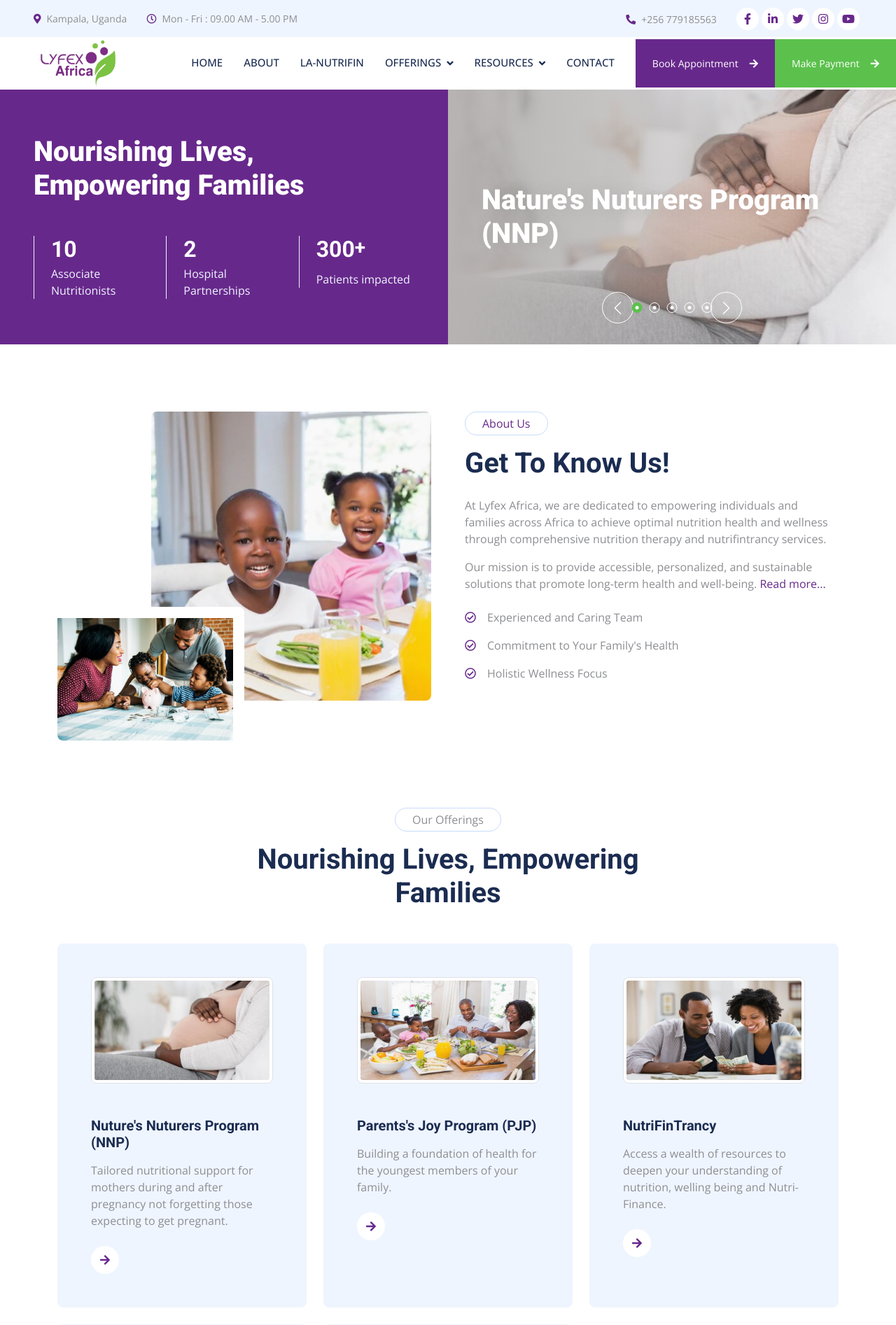
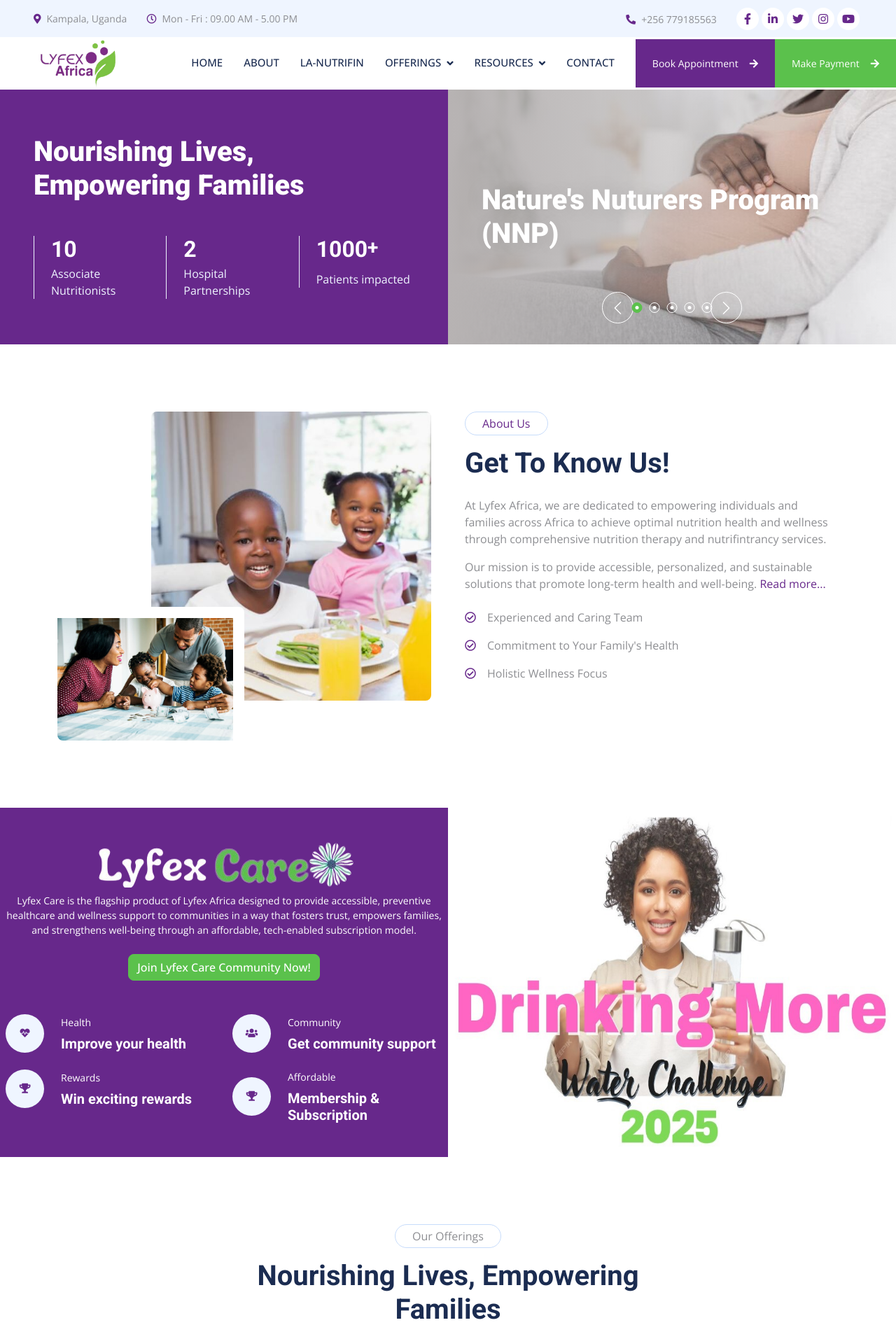
Before and after one commit to user256256256256/lyfex-verified, a PHP site: page / in a window 1280 px wide. Shown: the top 1893 px of the page at 70% size. Run offline with PHP 8.4, Linux system fonts and the light colour scheme; some libraries are stand-ins or nearby versions.

Commit message:
1/21/2025

```diff
--- a/index.php
+++ b/index.php
@@ -63,7 +63,7 @@ Author: Engineer Ibn Muzamir.
                     </div>
                     <div class="col-sm-4">
                         <div class="border-start border-light ps-4">
-                            <div class="d-flex mb-1"><h2 class="text-white" data-toggle="counter-up">300</h2>
+                            <div class="d-flex mb-1"><h2 class="text-white" data-toggle="counter-up">1000</h2>
                             <h3 class="text-white">+</h3>
                         </div>
                             <p class="text-light mb-0">Patients impacted</p>
@@ -121,6 +121,91 @@ Author: Engineer Ibn Muzamir.
 
     <!-- about-us designed as template visit templates.js to edit  -->
     <about-us></about-us>
+
+    <!-- Drink more water challenge 2025 -->
+    <div class="container-fluid bg-primary overflow-hidden my-5 px-lg-0">
+        <div class="container feature px-lg-0 text" >
+        <div class="row g-0 mx-lg-0">
+
+            <div class="col-lg-6 px-2 py-5 wow fadeIn " data-wow-delay="0.1s" style="font-size: 14px;">
+                <!-- <h1 class="text-white  mb-5 text-center">LYFEX CARE</h1> -->
+                    <div class=" ps-lg-0">
+                        <!-- <p class="d-inline-block border rounded-pill text-light py-1 px-4">Challenge</p> -->
+                        <div class="text-center">
+                            <img src="img/LyfexCareImg.png"  class=" mb-2" alt="">
+                        </div>
+
+                        <p class="text-white text-center mb-4 " >Lyfex Care is the flagship product of Lyfex Africa designed to provide accessible, preventive healthcare and wellness support to communities in a way that fosters trust, empowers families, and strengthens well-being through an affordable, tech-enabled subscription model.</p>
+
+
+                        <div class="row g-4">
+                            <div class="text-center">
+                                <button class="text-white mb-4  btn btn-secondary" onclick="window.open('https://docs.google.com/forms/d/e/1FAIpQLScJzlOU-8nyaiB2616S5Glp6uNmCzJS-obVW1_7CaVKWomEPQ/viewform?usp=preview', '_blank')">Join Lyfex Care Community Now! </button>
+                            </div>
+                            <div class="col-6 text-left">
+                                <div class="d-flex align-items-center">
+                                    <div class="d-flex flex-shrink-0 align-items-center justify-content-center rounded-circle bg-light" style="width: 55px; height: 55px;">
+                                        <i class="fa fa-heartbeat text-primary"></i> <!-- Health icon -->
+                                    </div>
+                                    <div class="ms-4">
+                                        <p class="text-white mb-2 text-left" >Health</p>
+                                        <h5 class="text-white mb-0 ">Improve your health</h5>
+                                    </div>
+                                </div>
+                            </div>
+                            <div class="col-6">
+                                <div class="d-flex align-items-center">
+                                    <div class="d-flex flex-shrink-0 align-items-center justify-content-center rounded-circle bg-light" style="width: 55px; height: 55px;">
+                                        <i class="fa fa-users text-primary"></i> <!-- Community icon -->
+                                    </div>
+                                    <div class="ms-4">
+                                        <p class="text-white mb-2 text-left" >Community</p>
+                                        <h5 class="text-white mb-0">Get community support</h5>
+                                    </div>
+                                </div>
+                            </div>
+                            <div class="col-6">
+                                <div class="d-flex align-items-center">
+                                    <div class="d-flex flex-shrink-0 align-items-center justify-content-center rounded-circle bg-light" style="width: 55px; height: 55px;">
+                                        <i class="fa fa-trophy text-primary"></i> <!-- Rewards icon -->
+                                    </div>
+                                    <div class="ms-4">
+                                        <p class="text-white mb-2 text-left" >Rewards</p>
+                                        <h5 class="text-white mb-0">Win exciting rewards</h5>
+                                    </div>
+                                </div>
+                            </div>
+                            <div class="col-6">
+                                <div class="d-flex align-items-center">
+                                    <div class="d-flex flex-shrink-0 align-items-center justify-content-center rounded-circle bg-light" style="width: 55px; height: 55px;">
+                                        <i class="fa fa-trophy text-primary"></i> <!-- Rewards icon -->
+                                    </div>
+                                    <div class="ms-4">
+                                        <p class="text-white mb-2 text-left" >Affordable</p>
+                                        <h5 class="text-white mb-0">Membership & Subscription </h5>
+                                    </div>
+                                </div>
+                            </div>
+                        </div>
+
+                    </div>
+                </div>
+
+            <div class="col-lg-6 pe-lg-0 wow fadeIn" data-wow-delay="0.5s" style="min-height: 400px;">
+                    <div class="position-relative h-100">
+                        <img class="position-absolute img-fluid w-100 h-100" src="img/drinkmorewater.jpgNew.jpg"  alt="">
+                        <!-- <img width="100%" height="100%"  src="img/drinkmorewater.jpg" alt="drinkmorewater" style="object-fit: cover;"> -->
+                    </div>
+                </div>
+
+
+
+
+            </div>
+        </div>
+    </div>
+    <!-- Feature End -->
+
 
     <!-- Service Start -->
     <div class="container-xxl py-5">
--- a/payment/callback.php
+++ b/payment/callback.php
@@ -46,7 +46,7 @@ if ($_SERVER['REQUEST_METHOD'] === 'POST') {
     $data = json_decode($input, true);
 
     if (json_last_error() !== JSON_ERROR_NONE) {
-        echo json_encode(['error' => 'Invalid JSON from the request, Transaction Status: Not known, contact support']);
+        echo json_encode(['error' => 'Invalid response from the request, Transaction Status: Not known, contact support']);
         http_response_code(400);
         exit();
     }
```
Also changed, not shown: appointment/appointment.php (+3 -6 lines), payment/payment.php (+4 -6 lines), img/IMG-20250113-WA0013.jpg (added), img/LyfexCareImg.png (added), img/drinkmorewater.jpg (added), img/drinkmorewater.jpgNew.jpg (added).
